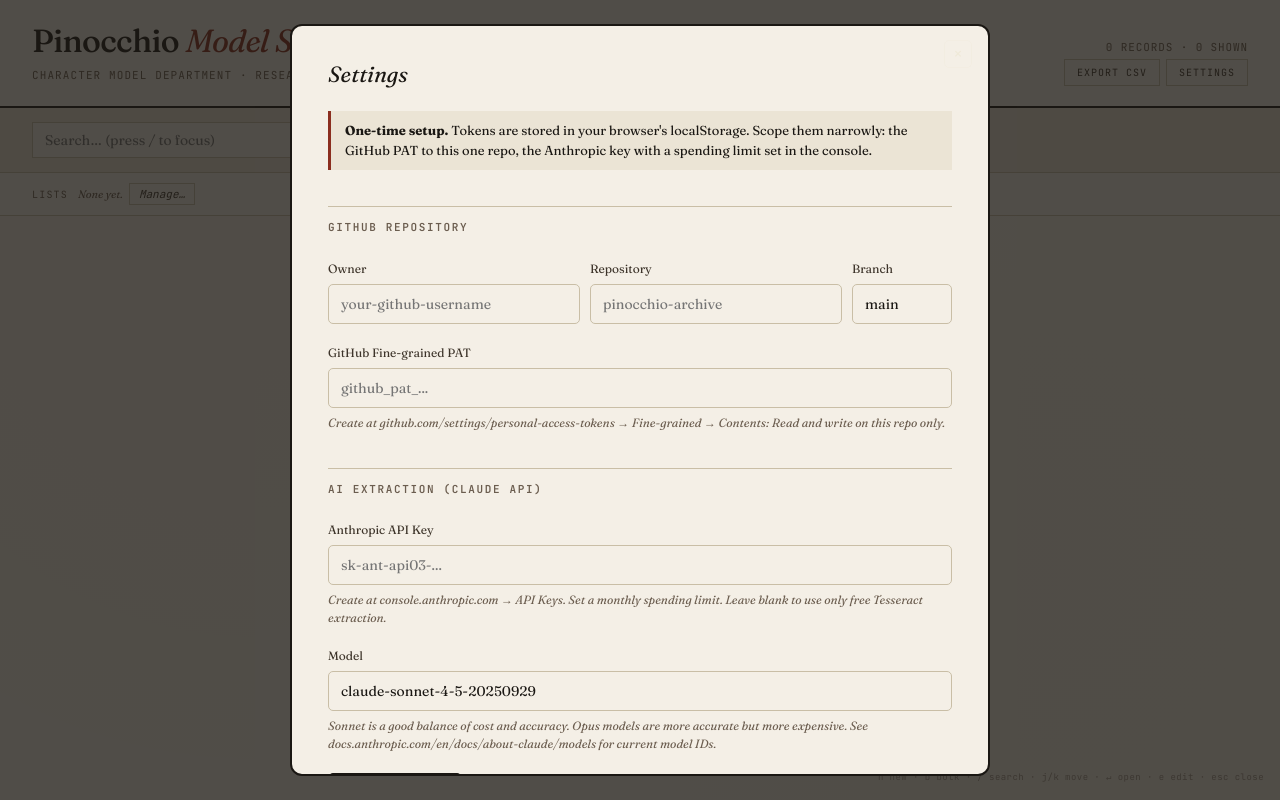
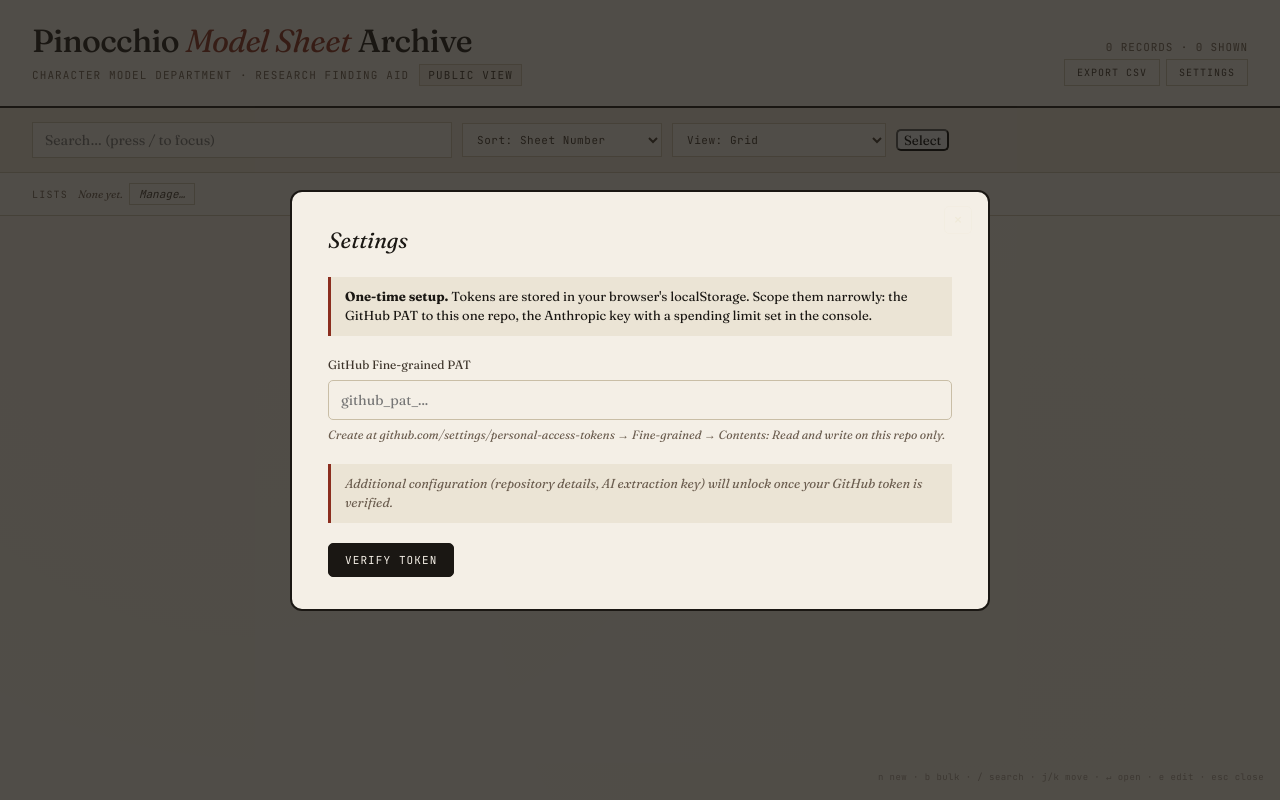
Before and after one commit to PinocchioArchive/pinocchio-archive, a React (Vite) app: page / in a window 1280 px wide. Both pictures are taken after a click on the button "SETTINGS". Built offline with nearby package versions, Linux system fonts and the light colour scheme.

Commit message:
Add files via upload

```diff
--- a/src/components/Settings.tsx
+++ b/src/components/Settings.tsx
@@ -45,18 +45,43 @@
     const anth = getAnthropicKey();
     if (anth) setAnthropicKeyInput(anth);
     setAnthropicModelInput(getAnthropicModel());
+
+    // Auto-verify on open if a token is already saved. Settings reveals
+    // the full configuration surface only when the token actually works
+    // against GitHub — a saved-but-invalid token should not unlock the
+    // rest of the UI. This runs silently in the background; the status
+    // pill updates when the check returns.
+    if (existing) {
+      setChecking(true);
+      void verifyToken().then((result) => {
+        setVerified(result);
+        setChecking(false);
+      });
+    }
   }, []);
 
   const save = async () => {
     setToken(token);
+    // Only persist repo/anthropic config if already verified, since these
+    // are the gated fields. On an unverified save, we only commit the token
+    // and attempt verification.
+    if (verified?.ok) {
       setRepoConfig(owner, repo, branch);
       if (anthropicKey) setAnthropicKey(anthropicKey);
       else clearAnthropicKey();
       if (anthropicModel) setAnthropicModel(anthropicModel);
+    }
     setChecking(true);
     const result = await verifyToken();
     setVerified(result);
     setChecking(false);
+    // If verification succeeded and repo config wasn't saved above (first
+    // successful auth), save it now so the next open has everything.
+    if (result.ok && !verified?.ok) {
+      setRepoConfig(owner, repo, branch);
+      if (anthropicKey) setAnthropicKey(anthropicKey);
+      if (anthropicModel) setAnthropicModel(anthropicModel);
+    }
   };
 
   const disconnect = () => {
@@ -69,6 +94,8 @@
     clearAnthropicKey();
     setAnthropicKeyInput('');
   };
+
+  const isAuthed = !!(verified && verified.ok);
 
   return (
     <div className="modal-backdrop" onClick={onClose}>
@@ -89,6 +116,37 @@
             the Anthropic key with a spending limit set in the console.
           </div>
 
+          <div className="form-field">
+            <label className="form-label">GitHub Fine-grained PAT</label>
+            <input
+              type="password"
+              className="form-input"
+              value={token}
+              placeholder="github_pat_..."
+              onChange={(e) => setTokenInput(e.target.value)}
+            />
+            <span className="form-hint">
+              Create at github.com/settings/personal-access-tokens → Fine-grained
+              → Contents: Read and write on this repo only.
+            </span>
+          </div>
+
+          {!isAuthed && (
+            <div
+              className="notice"
+              style={{
+                fontStyle: 'italic',
+                color: 'var(--ink-faded)',
+                fontSize: 13,
+              }}
+            >
+              Additional configuration (repository details, AI extraction key)
+              will unlock once your GitHub token is verified.
+            </div>
+          )}
+
+          {isAuthed && (
+            <>
               <h3>GitHub Repository</h3>
               <div
                 style={{
@@ -129,21 +187,6 @@
                 </div>
               </div>
 
-          <div className="form-field">
-            <label className="form-label">GitHub Fine-grained PAT</label>
-            <input
-              type="password"
-              className="form-input"
-              value={token}
-              placeholder="github_pat_..."
-              onChange={(e) => setTokenInput(e.target.value)}
-            />
-            <span className="form-hint">
-              Create at github.com/settings/personal-access-tokens → Fine-grained
-              → Contents: Read and write on this repo only.
-            </span>
-          </div>
-
               <h3>AI Extraction (Claude API)</h3>
               <div className="form-field">
                 <label className="form-label">Anthropic API Key</label>
@@ -156,7 +199,8 @@
                 />
                 <span className="form-hint">
                   Create at console.anthropic.com → API Keys. Set a monthly
-              spending limit. Leave blank to use only free Tesseract extraction.
+                  spending limit. Leave blank to use only free Tesseract
+                  extraction.
                 </span>
               </div>
               <div className="form-field">
@@ -169,24 +213,36 @@
                   onChange={(e) => setAnthropicModelInput(e.target.value)}
                 />
                 <span className="form-hint">
-              Sonnet is a good balance of cost and accuracy. Opus models are
-              more accurate but more expensive. See docs.anthropic.com/en/docs/about-claude/models
-              for current model IDs.
+                  Sonnet is a good balance of cost and accuracy. Opus models
+                  are more accurate but more expensive. See
+                  docs.anthropic.com/en/docs/about-claude/models for current
+                  model IDs.
                 </span>
               </div>
+            </>
+          )}
 
           <div
-            style={{ display: 'flex', gap: 10, alignItems: 'center', flexWrap: 'wrap' }}
+            style={{
+              display: 'flex',
+              gap: 10,
+              alignItems: 'center',
+              flexWrap: 'wrap',
+            }}
           >
             <button className="btn btn-filled" onClick={save} disabled={checking}>
-              {checking ? 'Verifying…' : 'Save & Verify'}
+              {checking
+                ? 'Verifying…'
+                : isAuthed
+                ? 'Save & Verify'
+                : 'Verify token'}
             </button>
             {getToken() && (
               <button className="btn btn-danger" onClick={disconnect}>
                 Disconnect GitHub
               </button>
             )}
-            {getAnthropicKey() && (
+            {isAuthed && getAnthropicKey() && (
               <button className="btn btn-danger" onClick={disconnectAnthropic}>
                 Clear API Key
               </button>
@@ -202,14 +258,17 @@
                   : 'GitHub: not authenticated'}
               </span>
             )}
-            {getAnthropicKey() && (
+            {isAuthed && getAnthropicKey() && (
               <span className="status-pill status-ok">Anthropic key set</span>
             )}
           </div>
           {verified && !verified.ok && (
             <div
               className="notice"
-              style={{ borderLeftColor: 'var(--error)', color: 'var(--error)' }}
+              style={{
+                borderLeftColor: 'var(--error)',
+                color: 'var(--error)',
+              }}
             >
               {verified.error}
             </div>
--- a/src/components/SheetCard.tsx
+++ b/src/components/SheetCard.tsx
@@ -404,6 +404,7 @@
   }
 
   return (
+    <>
       <div className="card-tagpile">
         {sheet.characters.map((c) => (
           <button
@@ -436,13 +437,31 @@
             }
             title={`Filter by date: ${dateInfo.display}`}
           >
-          <span className="tagchip-icon">·</span>
+            <span className="tagchip-icon tagchip-icon-svg" aria-hidden="true">
+              <svg width="8" height="8" viewBox="0 0 8 8">
+                <rect x="0" y="0" width="3" height="3" />
+                <rect x="5" y="0" width="3" height="3" />
+                <rect x="0" y="5" width="3" height="3" />
+                <rect x="5" y="5" width="3" height="3" />
+              </svg>
+            </span>
             {dateInfo.display}
             {dateInfo.hint && (
               <span className="tagchip-hint"> {dateInfo.hint}</span>
             )}
           </button>
         )}
+        {sheet.needs_research && (
+          <span
+            className="tagchip tagchip-needs"
+            title="This record is flagged for more research"
+          >
+            needs research
+          </span>
+        )}
+      </div>
+      {sheet.tags.length > 0 && (
+        <div className="card-tagpile card-tagzone">
           {sheet.tags.map((t) => (
             <button
               key={`tag-${t}`}
@@ -454,14 +473,8 @@
               {t}
             </button>
           ))}
-      {sheet.needs_research && (
-        <span
-          className="tagchip tagchip-needs"
-          title="This record is flagged for more research"
-        >
-          needs research
-        </span>
+        </div>
       )}
-    </div>
+    </>
   );
 }
--- a/src/styles.css
+++ b/src/styles.css
@@ -1290,6 +1290,15 @@
   line-height: 1.4;
 }
 
+/* Second row below card-tagpile — holds free-form #tag chips as their
+   own "topic zone" distinct from the identity chips above. Same visual
+   language but set apart by margin and a lighter separator. */
+.card-tagzone {
+  margin-top: 6px;
+  padding-top: 8px;
+  border-top: 1px dashed rgba(201, 190, 166, 0.35);
+}
+
 .tagchip {
   background: var(--paper-deep);
   border: 1px solid transparent;
@@ -1311,6 +1320,17 @@
 .tagchip-icon {
   opacity: 0.5;
   margin-right: 3px;
+}
+
+.tagchip-icon-svg {
+  display: inline-flex;
+  align-items: center;
+  vertical-align: -1px;
+  margin-right: 4px;
+}
+
+.tagchip-icon-svg svg {
+  fill: currentColor;
 }
 
 .tagchip-hint {
```
Lines whose indentation alone changed are shown as unchanged.
